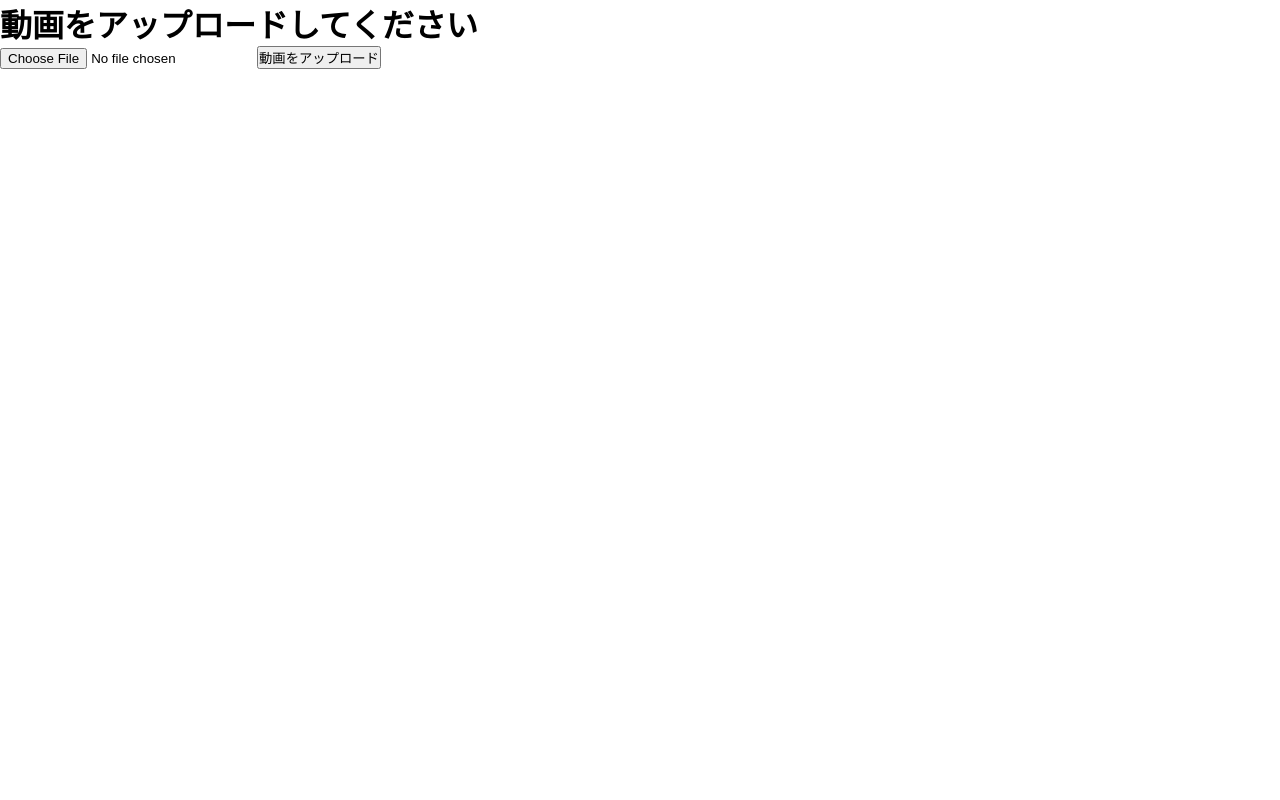
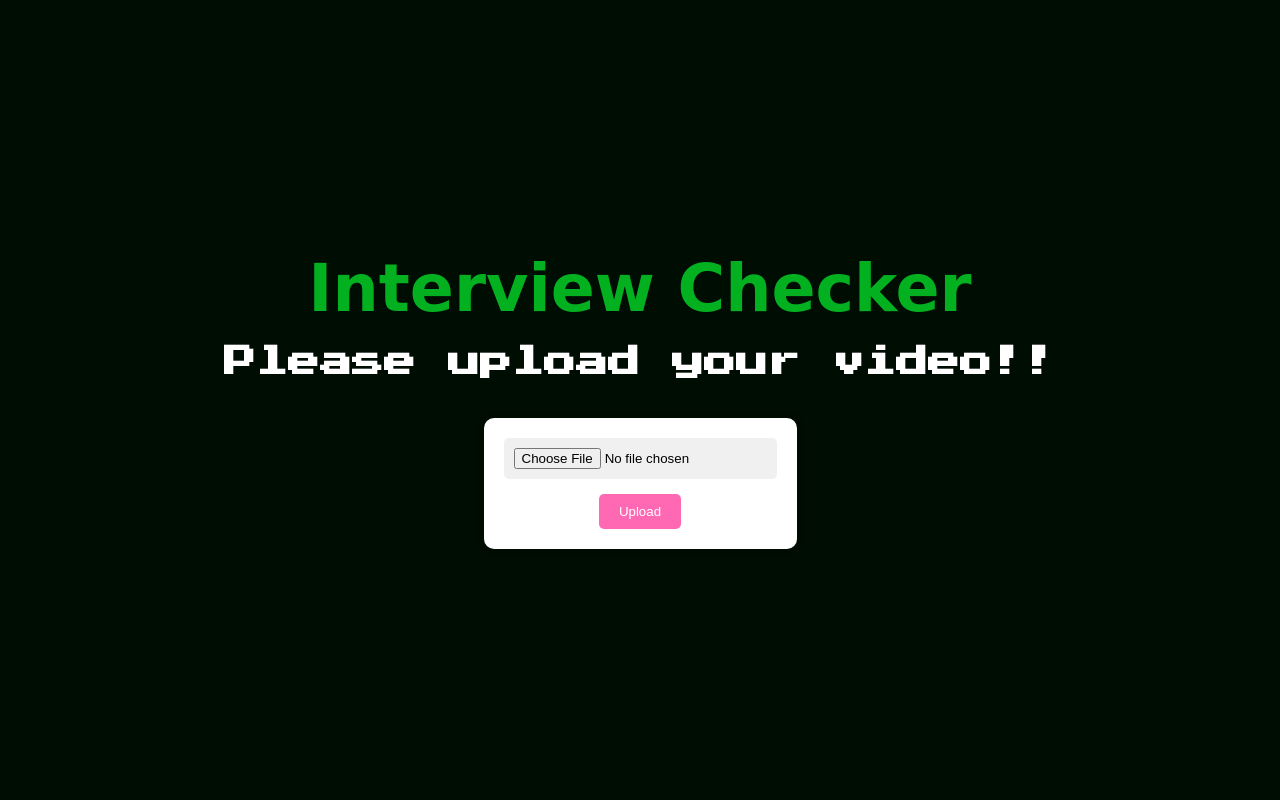
Before and after one commit to Takeru9943/hackthon, a Flask app: page / in a window 1280 px wide. Run offline with Flask 3, Linux system fonts and the light colour scheme.

Commit message:
アプリのデザインを変更中

```diff
--- a/templates/index.html
+++ b/templates/index.html
@@ -1,16 +1,19 @@
-<!-- index.html -->
-
 <!DOCTYPE html>
 <html>
 <head>
-  <title>動画アップロード</title>
-  <link rel="stylesheet" href="style.css" />
+  <link rel="preconnect" href="https://fonts.googleapis.com">
+  <link rel="preconnect" href="https://fonts.gstatic.com" crossorigin>
+  <link href="https://fonts.googleapis.com/css2?family=Press+Start+2P&display=swap" rel="stylesheet">
+  <title>Interview Checker</title>
+  <link rel="stylesheet" href="style.css">
 </head>
 <body>
-  <h1>動画をアップロードしてください</h1>
+  <h1 class="title">Interview Checker</h1>
+  <h2 class="subtitle">Please upload your video!!</h2>
+
   <form id="videoForm" method="POST" enctype="multipart/form-data">
     <input type="file" name="video" accept="video/*">
-    <input type="submit" value="動画をアップロード">
+    <input type="submit" value="Upload">
   </form>
 
   <script>
--- a/templates/style.css
+++ b/templates/style.css
@@ -4,9 +4,65 @@
   box-sizing: border-box;
 }
 
-.main{
-  font-size: 1.2rem;
-  width: 100vm;
+body {
+  font-family: 'Press Start 2P', cursive, 'Helvetica Neue', Arial, sans-serif;
+  background: #000d02;
+  margin: 0;
+  padding: 0;
+  display: flex;
+  flex-direction: column;
+  align-items: center;
+  justify-content: center;
+  width: 100vw;
   height: 100vh;
-  background: linear-gradient(to right, rgb(68, 104, 146), rgb(136, 74, 165))
 }
+
+h1 {
+  font-family: 'Comic Sans MS', cursive;
+  font-size: 65px;
+  color: #03b120;
+  text-align: center;
+  margin-bottom: 20px;
+}
+
+h2 {
+  font-size: 32px;
+  color: #fff;
+  text-align: center;
+  margin-bottom: 40px;
+}
+
+form {
+  display: flex;
+  flex-direction: column;
+  align-items: center;
+  padding: 20px;
+  background-color: #fff;
+  border-radius: 10px;
+  box-shadow: 0 0 10px rgba(0, 0, 0, 0.1);
+}
+
+input[type="file"] {
+  border: none;
+  padding: 10px;
+  background-color: #f0f0f0;
+  border-radius: 5px;
+  margin-bottom: 15px;
+  cursor: pointer;
+  outline: none;
+}
+
+input[type="submit"] {
+  padding: 10px 20px;
+  background-color: #ff69b4;
+  color: #fff;
+  border: none;
+  border-radius: 5px;
+  cursor: pointer;
+  outline: none;
+  transition: background-color 0.3s ease;
+}
+
+input[type="submit"]:hover {
+  background-color: #ff1493;
+}
```
